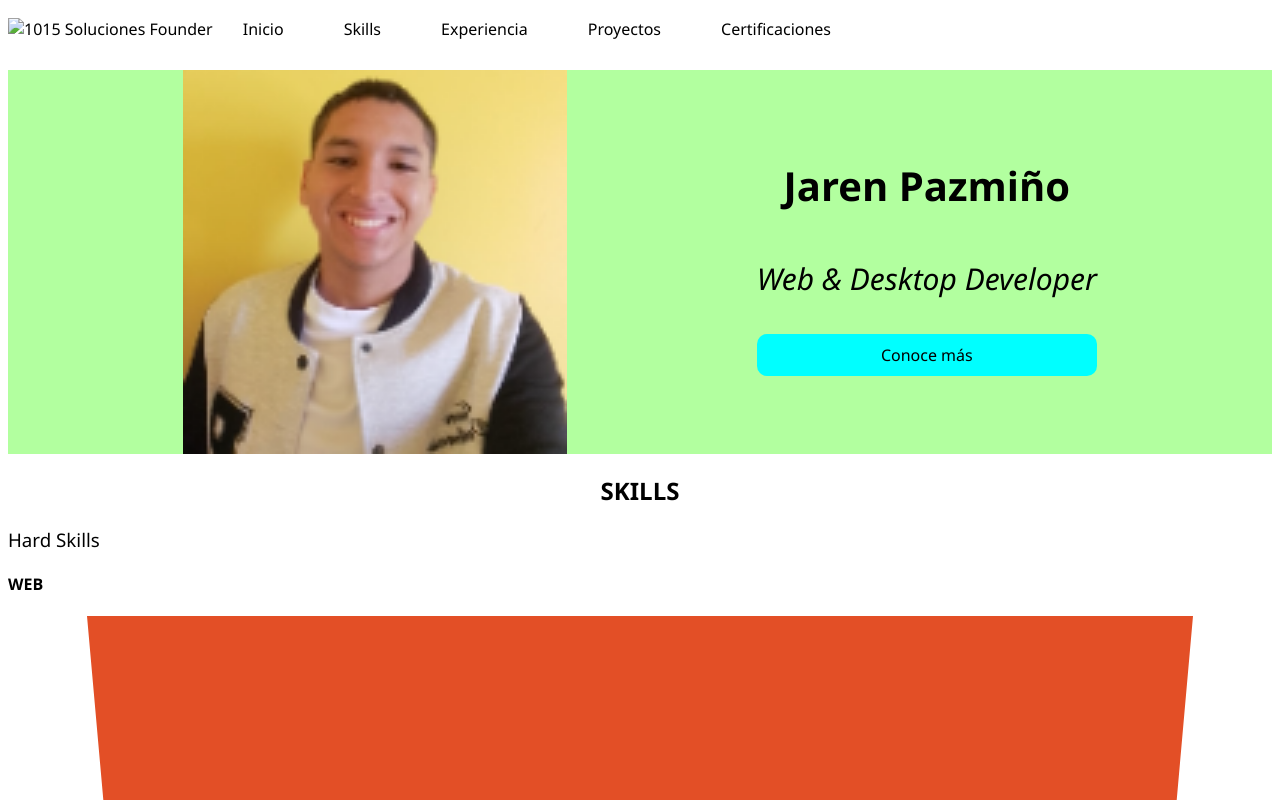
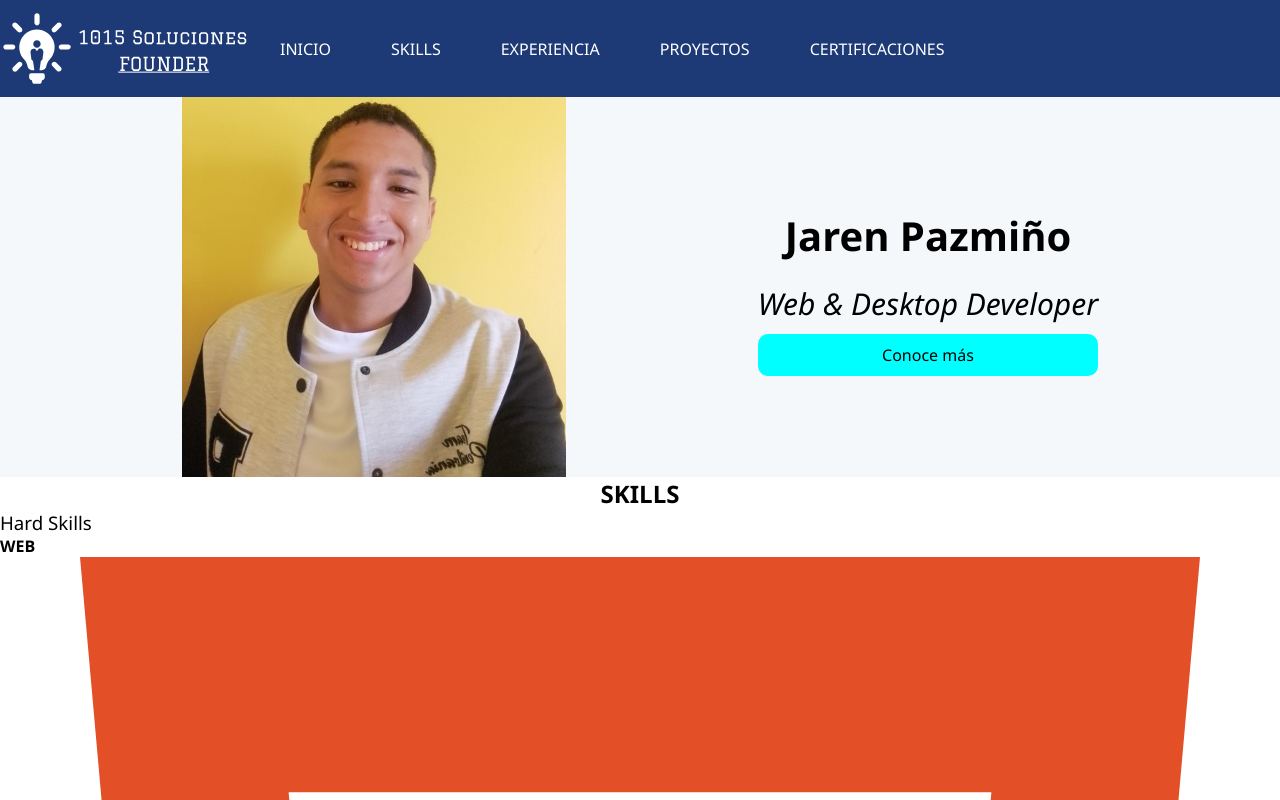
Before and after one commit to JarenPOL1015/curriculum, a plain HTML site: page index.html in a window 1280 px wide. Shown: the top 800 px of the page. Drawn offline with Linux system fonts and the light colour scheme.

Commit message:
Cambios en header

```diff
--- a/index.html
+++ b/index.html
@@ -9,20 +9,20 @@
     <body>
         <header class="header" id="header">
             <nav class="header-nav" id="header-nav">
-                <img src="1015_soluciones_founder.jpg" alt="1015 Soluciones Founder">
+                <img src="media/img/1015_soluciones_founder_blank.png" alt="1015 Soluciones Founder">
                 <ul class="header-nav-ul" id="header-nav-ul">
-                    <li class="header-nav-ul-li" id="header-nav-ul-li_inicio">Inicio</li>
-                    <li class="header-nav-ul-li" id="header-nav-ul-li_skills">Skills</li>
-                    <li class="header-nav-ul-li" id="header-nav-ul-li_experiencias">Experiencia</li>
-                    <li class="header-nav-ul-li" id="header-nav-ul-li_proyectos">Proyectos</li>
-                    <li class="header-nav-ul-li" id="header-nav-ul-li_certificaciones">Certificaciones</li>
+                    <li class="header-nav-ul-li" id="header-nav-ul-li_inicio"><a  class="header-nav-ul-li_a" href="#">Inicio</a></li>
+                    <li class="header-nav-ul-li" id="header-nav-ul-li_skills"><a  class="header-nav-ul-li_a" href="#main-section_skills">Skills</a></li>
+                    <li class="header-nav-ul-li" id="header-nav-ul-li_experiencias"><a class="header-nav-ul-li_a" href="">Experiencia</a></li>
+                    <li class="header-nav-ul-li" id="header-nav-ul-li_proyectos"><a class="header-nav-ul-li_a">Proyectos</a></li>
+                    <li class="header-nav-ul-li" id="header-nav-ul-li_certificaciones"><a class="header-nav-ul-li_a">Certificaciones</a></li>
 
                 </ul>
             </nav>
         </header>
         <main class="main" id="main">
           <section class="main-section_principal" id="main-section_principal">
-          	<img class="main-section_principal-img" id="main-section_principal-img" src="media/img/jaren.jpg" alt="Jaren Pazmiño">
+          	<img class="main-section_principal-img" id="main-section_principal-img" src="media/img/Selfie_Jaren.jpg " alt="Jaren Pazmiño">
             <div class="main-section_principal-div" id="main-section_principal-div">
                 <h1 class="main-section_principal-h1" id="main-section_principal-h1">Jaren Pazmiño</h1>
                 <h2 class="main-section_principal-h2" id="main-section_principal-h2">Web & Desktop Developer</h2>
--- a/stylesheets/styles.css
+++ b/stylesheets/styles.css
@@ -1,13 +1,18 @@
 * {
     font-family: 'Segoe UI', Tahoma, Geneva, Verdana, sans-serif;
     font-weight: 200;
+    margin: 0;
+}
+
+a {
+    text-decoration: none;
 }
 
 /* Header */
 
 header {
-    padding: 20px 0;
-    padding-top: 0;
+    padding: 10px 0;
+    background-color: #1e3a76;
 }
 .header-nav {
     display: flex;
@@ -36,6 +41,13 @@ header {
     margin-right: 0;
 }
 
+.header-nav-ul-li_a {
+    color: #FFF;
+    font-weight: 500;
+    text-transform: uppercase;
+    text-align: center;
+}
+
 /* Generales */
 
 h1 {
@@ -62,7 +74,7 @@ section h1, div h4 {
     gap: 15%;
     justify-content: center;
     align-items: center;
-    background: rgb(178, 255, 159);
+    background: #f4f8fb;
 }
 
 .main-section_principal-img {
```
Also changed, not shown: media/img/1015_soluciones_founder.png (added), media/img/1015_soluciones_founder_blank.png (added), media/img/Selfie_Jaren.jpg (added), media/img/jaren.jpg (deleted).
